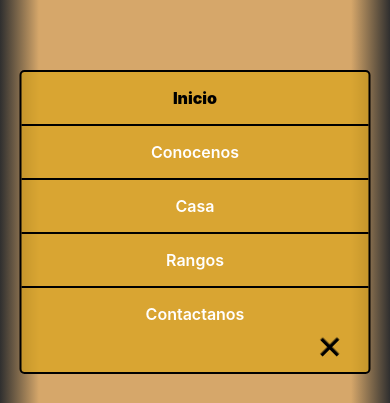
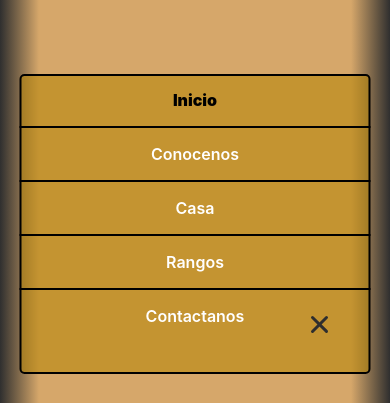
Before and after one commit to Owl200/14th-phoenix-legatus, a React (Create React App) app: page / in a window 390 px wide. Both pictures are taken after a click on the button 331 px from the left and 782 px from the top of the page. Shown: the part 438-841 px from the top of the page. Built offline with nearby package versions, Linux system fonts and the light colour scheme.

Commit message:
added animated floating menu for mobile version

```diff
--- a/package.json
+++ b/package.json
@@ -1,4 +1,5 @@
 {
+  "homepage": "https://owl200.github.io/14th-phoenix-legatus",
   "name": "xiv-phoenix-legatus",
   "version": "0.1.0",
   "private": true,
@@ -7,6 +8,7 @@
     "@testing-library/react": "^13.3.0",
     "@testing-library/user-event": "^13.5.0",
     "framer-motion": "^6.3.10",
+    "gh-pages": "^4.0.0",
     "react": "^18.1.0",
     "react-dom": "^18.1.0",
     "react-router-dom": "^6.3.0",
@@ -14,6 +16,8 @@
     "web-vitals": "^2.1.4"
   },
   "scripts": {
+    "predeploy": "npm run build",
+    "deploy": "gh-pages -d build",
     "start": "react-scripts start",
     "build": "react-scripts build",
     "test": "react-scripts test",
--- a/src/Navbar.css
+++ b/src/Navbar.css
@@ -1,9 +1,9 @@
-nav {
+/* nav {
     display: block;
     width: 100%;
     border: 2px solid black;
     background: darkgoldenrod;
-}
+} */
 
 nav > ul {
     padding-inline-start: 0;
@@ -13,6 +13,10 @@ nav > ul {
     position: sticky;
     top: 0;
     z-index: 9999;
+    display: block;
+    width: 100%;
+    border: 2px solid black;
+    background: darkgoldenrod;
 }
 
 #nav__list {
@@ -39,14 +43,26 @@ nav > ul {
 
 #nav_mini {
     position: fixed;
-    border-radius: 5px;
-    background-color: rgba(218, 165, 32, 0.749);
+    /* border-radius: 5px; */
+    /* background-color: rgba(218, 165, 32, 0.749); */
     z-index: 1000;
     width: 90%;
     bottom: 2rem;
     left: 50%;
     transform: translate(-50%, 0%);
 }
+
+.nav_mini-background {
+    z-index: -1;
+    border: 2px solid black;
+    position: absolute;
+    top: 0;
+    left: 0;
+    bottom: 0;
+    width: 100%;
+    background: rgba(184, 135, 11, 0.589);
+    border-radius: 5px;
+  }
 
 #nav__list-mini {
     display: flex;
@@ -62,28 +78,34 @@ nav > ul {
     border-bottom: 2px solid black;
 }
 
+#nav__list-mini > li:hover {
+    width: calc(100% * 1.1);
+}
+
+
+#nav__list-mini > li:hover {
+    padding: 1rem;
+    width: calc(100% * 1.1);
+    border-bottom: 2px solid black;
+}
+
 #nav__list-mini > li:last-child {
     border-bottom: none;
     margin-bottom: 2rem;
 }
 
-#nav__button, #nav__list-mini-button--clicked{
+#nav__button {
     position: fixed;
+    border-radius: 50%;
     z-index: 3000;
-    border-radius: 50%;
     bottom: 2rem;
     right: 2rem;
-    padding: 0 0.83rem;
-    background-color: darkgoldenrod;
-    font-size: 3rem;
+    background: transparent;
+    outline: none;
+    border: none;
 }
 
-#nav__list-mini-button--clicked {
-    transform: rotateZ(45deg);
-    background-color: rgba(255, 255, 255, 0);
-    border: none;
 
-}
 
 #nav__list-mini > a {
     padding: 1rem auto;
--- a/src/Navbar.js
+++ b/src/Navbar.js
@@ -1,28 +1,83 @@
 import React from 'react'
 import { useEffect, useState } from 'react'
 import { NavLink } from 'react-router-dom'
-import { motion } from 'framer-motion'
+import { motion, useCycle } from 'framer-motion'
 import './Navbar.css'
+
+//variants for the nav background
+const sidebar = {
+  open: (height = 1000) => ({
+    clipPath: `circle(${height * 2 + 200}px at calc(100% - 38px) calc(100% - 47px))`,
+    transition: {
+      type: "spring",
+      stiffness: 20,
+      restDelta: 2
+    }
+  }),
+  closed: {
+    clipPath: "circle(30px at calc(100% - 38px) calc(100% - 47px))",
+    transition: {
+      delay: 0.5,
+      type: "spring",
+      stiffness: 400,
+      damping: 40
+    }
+  }
+};
+
+//variants for use on the Navlink animations
+const variants = {
+  open: {
+    transition: { staggerChildren: 0.07, delayChildren: 0.2 }
+  },
+  closed: {
+    transition: { staggerChildren: 0.05, staggerDirection: -1 }
+  }
+};
+
+//variants for the li on the Navlinks
+const liVariants = {
+  open: {
+    y: 0,
+    opacity: 1,
+    transition: {
+      y: { stiffness: 1000, velocity: -100 }
+    }
+  },
+  closed: {
+    y: 1000,
+    opacity: 0,
+    transition: {
+      y: { stiffness: 1000 }
+    }
+  }
+};
+
+//creates a Path component to be used on the SVG
+const Path = props => (
+  <motion.path
+    fill="transparent"
+    strokeWidth="3"
+    stroke="hsl(0, 0%, 18%)"
+    strokeLinecap="round"
+    {...props}
+  />
+);
 
 const Navbar = () => {
   const [windowSize, setWindowSize] = useState(window.innerWidth)
-  const [navIsVisible, setNavIsVisible] = useState(false)
+  //const [navIsVisible, setNavIsVisible] = useState(false)
+  const [isOpen, toggleOpen] = useCycle(false, true)
 
+  //gets the current windos size to check on what type of nav will be rendered
   useEffect( _ => {
     window.addEventListener('resize', _ => setWindowSize(window.innerWidth))
   }, [windowSize])
 
-  const Path = props => (
-    <motion.path
-      fill="transparent"
-      strokeWidth="3"
-      stroke="hsl(0, 0%, 18%)"
-      strokeLinecap="round"
-      {...props}
-    />
-  );
-
-  const handleClick = () => setNavIsVisible(!navIsVisible)
+  // handles the state for the animation on the button
+  const handleClick = () => {
+    toggleOpen()
+  }
 
   return (
     <>
@@ -36,42 +91,34 @@ const Navbar = () => {
             <li><NavLink to='/contact-us' className='nav__list-item' activeClassName='nav__list-item--active'>Contactanos</NavLink></li>
         </ul>
     </nav> :
-    !navIsVisible ?
-    <button id='nav__button' onClick={handleClick}>
-       <svg width="23" height="23" viewBox="0 0 23 23">
-        <Path
-          variants={{
-            closed: { d: "M 2 2.5 L 20 2.5" },
-            open: { d: "M 3 16.5 L 17 2.5" }
-          }}
-        />
-        <Path
-          d="M 2 9.423 L 20 9.423"
-          variants={{
-            closed: { opacity: 1 },
-            open: { opacity: 0 }
-          }}
-          transition={{ duration: 0.1 }}
-        />
-        <Path
-          variants={{
-            closed: { d: "M 2 16.346 L 20 16.346" },
-            open: { d: "M 3 2.5 L 17 16.346" }
-          }}
-        />
-      </svg>
-    </button> :
     <>
-      <button id='nav__list-mini-button--clicked' onClick={handleClick}>+</button>
-      <nav id='nav_mini'>
-        <ul id='nav__list-mini'>
-          <li><NavLink to='/' activeClassName='nav__list-mini--active' onClick={handleClick}>Inicio</NavLink></li>
-          <li><NavLink to='/about-us' activeClassName='nav__list-mini--active' onClick={handleClick}>Conocenos</NavLink></li>
-          <li><NavLink to='/house' activeClassName='nav__list-mini--active' onClick={handleClick}>Casa</NavLink></li>
-          <li><NavLink to='/ranks' activeClassName='nav__list-mini--active' onClick={handleClick}>Rangos</NavLink></li>
-          <li><NavLink to='/contact-us' activeClassName='nav__list-mini--active' onClick={handleClick}>Contactanos</NavLink></li>
-        </ul>
-      </nav>
+      <motion.nav id='nav_mini' initial={false} animate={isOpen ? "open" : "closed"} >
+        <motion.button id='nav__button' onClick={handleClick} >
+          <svg width='23' height='23' viewbox='0 0 23 23' >
+            <Path variants={ {closed: { d: "M 2 2.5 L 20 2.5" }, open: { d: "M 3 16.5 L 17 2.5" }} }/>
+            <Path d="M 2 9.423 L 20 9.423" variants={ { closed: { opacity: 1 }, open: { opacity: 0 }} } transition={{ duration: 0.1 }}/>
+            <Path variants={ {closed: { d: "M 2 16.346 L 20 16.346" }, open: { d: "M 3 2.5 L 17 16.346" }} }/>
+          </svg>
+        </motion.button>
+        <motion.div className='nav_mini-background' variants={sidebar}/>
+        <motion.ul id='nav__list-mini' variants={variants}>
+          <motion.li variants={liVariants}>
+            <NavLink to='/' activeClassName='nav__list-mini--active' onClick={handleClick}>Inicio</NavLink>
+          </motion.li>
+          <motion.li variants={liVariants}>
+            <NavLink to='/about-us' activeClassName='nav__list-mini--active' onClick={handleClick}>Conocenos</NavLink>
+          </motion.li>
+          <motion.li variants={liVariants}>
+            <NavLink to='/house' activeClassName='nav__list-mini--active' onClick={handleClick}>Casa</NavLink>
+          </motion.li>
+          <motion.li variants={liVariants}>
+            <NavLink to='/ranks' activeClassName='nav__list-mini--active' onClick={handleClick}>Rangos</NavLink>
+          </motion.li>
+          <motion.li variants={liVariants}>
+            <NavLink to='/contact-us' activeClassName='nav__list-mini--active' onClick={handleClick}>Contactanos</NavLink>
+          </motion.li>
+        </motion.ul>
+      </motion.nav>
     </>
   }
   </>
```
Also changed, not shown: 1 other file (tests, documents, lock files or other folders).
